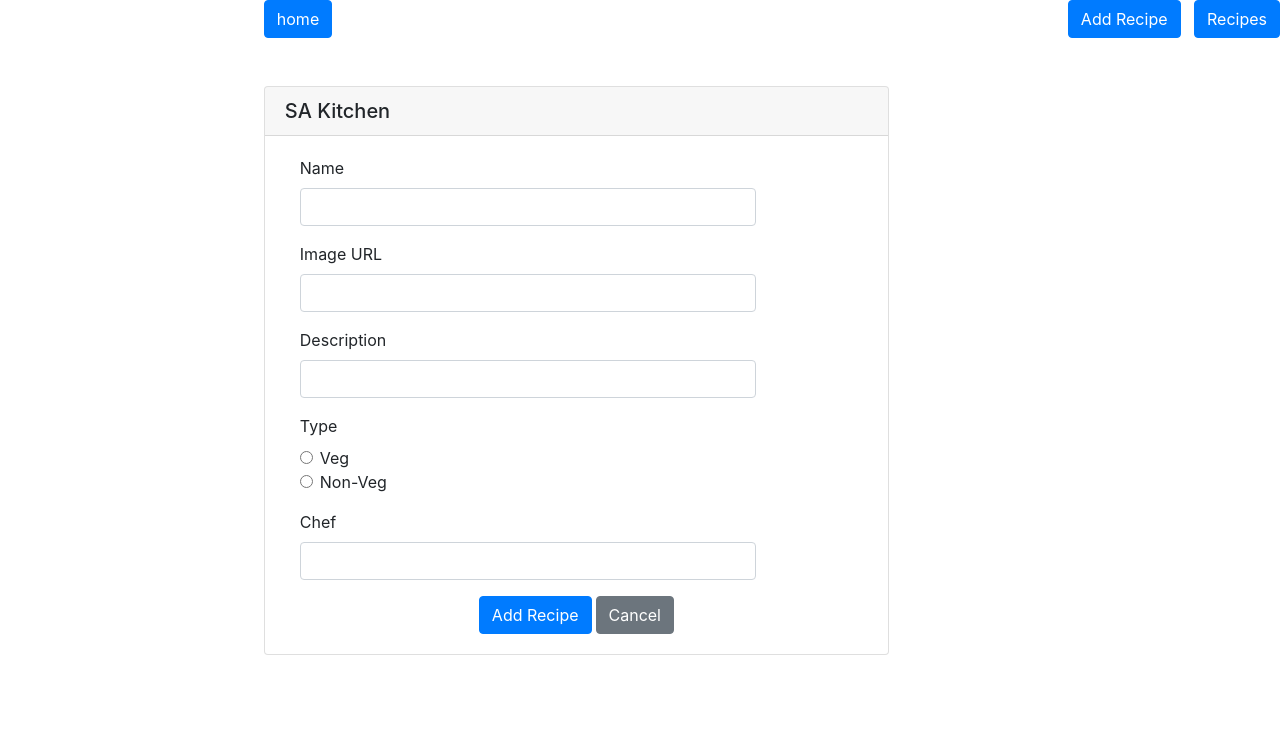
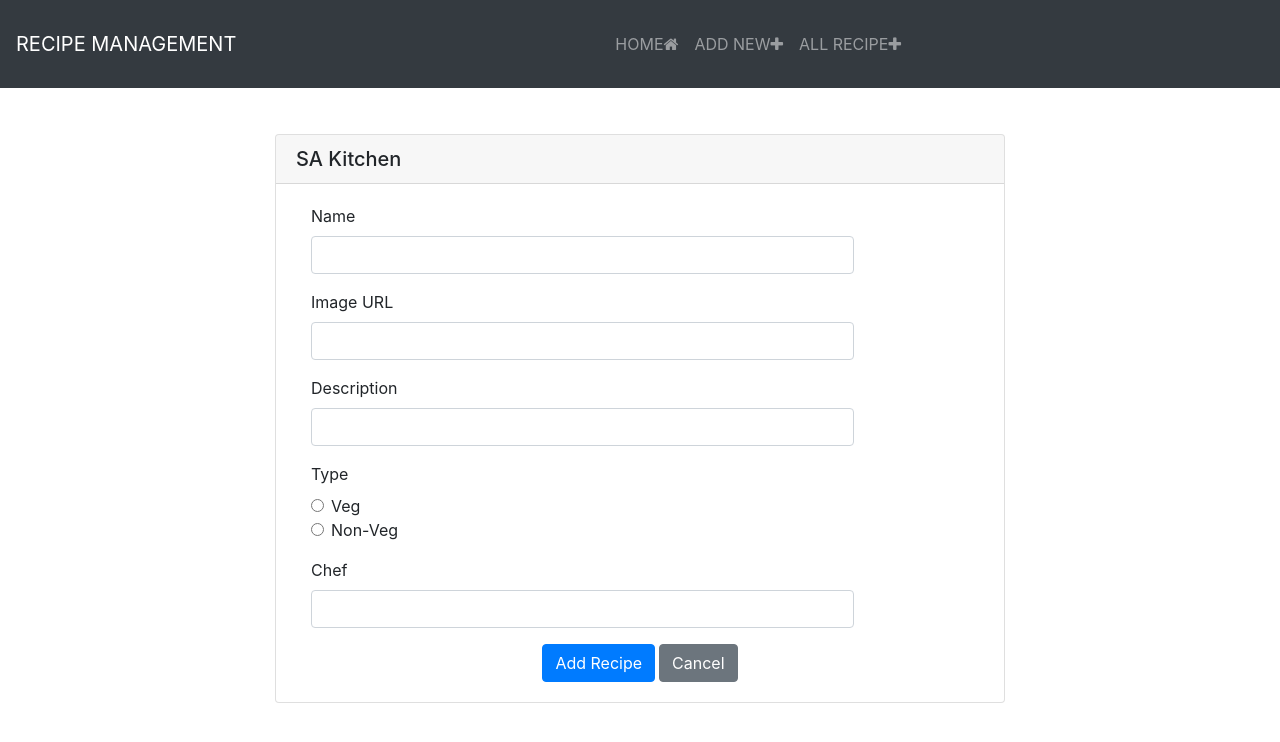
Before and after one commit to shivam-1998/angular-training, an Angular app: page /add-new in a window 1280 px wide. Shown: the top 742 px of the page. Built offline with nearby package versions, Linux system fonts and the light colour scheme.

Commit message:
[fix] fix some basic issue

```diff
--- a/src/app/app.component.html
+++ b/src/app/app.component.html
@@ -4,31 +4,18 @@
   <meta charset="UTF-8">
   <meta name="viewport" content="width=device-width, initial-scale=1.0">
   <meta http-equiv="X-UA-Compatible" content="ie=edge">
-  <link rel="stylesheet" href="https://stackpath.bootstrapcdn.com/bootstrap/4.3.1/css/bootstrap.min.css"
-    integrity="sha384-ggOyR0iXCbMQv3Xipma34MD+dH/1fQ784/j6cY/iJTQUOhcWr7x9JvoRxT2MZw1T" crossorigin="anonymous">
   <link href="https://maxcdn.bootstrapcdn.com/font-awesome/4.7.0/css/font-awesome.min.css" rel="stylesheet">
-  <link href="https://fonts.googleapis.com/icon?family=Material+Icons" rel="stylesheet">
-  <script src="https://code.jquery.com/jquery-3.3.1.slim.min.js"
-    integrity="sha384-q8i/X+965DzO0rT7abK41JStQIAqVgRVzpbzo5smXKp4YfRvH+8abtTE1Pi6jizo"
-    crossorigin="anonymous"></script>
-  <script src="https://cdnjs.cloudflare.com/ajax/libs/popper.js/1.14.7/umd/popper.min.js"
-    integrity="sha384-UO2eT0CpHqdSJQ6hJty5KVphtPhzWj9WO1clHTMGa3JDZwrnQq4sF86dIHNDz0W1"
-    crossorigin="anonymous"></script>
-  <script src="https://stackpath.bootstrapcdn.com/bootstrap/4.3.1/js/bootstrap.min.js"
-    integrity="sha384-JjSmVgyd0p3pXB1rRibZUAYoIIy6OrQ6VrjIEaFf/nJGzIxFDsf4x0xIM+B07jRM"
-    crossorigin="anonymous"></script>
-  <title>Document</title>
 </head>
 <body>
-  <!-- <nav class="navbar navbar-dark bg-dark navbar-expand-md py-4 fixed-top scrolled">
+  <nav class="navbar navbar-dark bg-dark navbar-expand-md py-4 fixed-top scrolled">
     <a class="navbar-brand" routerLink="/home">RECIPE MANAGEMENT</a>
     <button class="navbar-toggler" type="button" (click)="toggleNavbar()" data-toggle="collapse"
       data-target="#navbarTogglerDemo01" aria-controls="navbarTogglerDemo01" aria-expanded="false"
       aria-label="Toggle navigation">
       <span class="navbar-toggler-icon"></span>
     </button>
-    <div class="collapse navbar-collapse" id="navbarTogglerDemo01" [ngClass]="{ 'show': navbarOpen }">
-      <ul class="navbar-nav ml-auto">
+    <div class="collapse navbar-collapse justify-content-center" id="navbarTogglerDemo01" [ngClass]="{ 'show': navbarOpen }">
+      <ul class="navbar-nav">
         <li class="nav-item">
           <a class="nav-link" routerLink="">HOME<i class="fa fa-home"></i></a>
         </li>
@@ -40,11 +27,12 @@
         </li>
       </ul>
     </div>
-  </nav> -->
-  <div class="nav-bar">
+  </nav>
+
+  <!-- <div class="nav-bar">
     <button class="btn btn-primary" routerLink="/add-new">Add Recipe</button> &nbsp;
     <button class="btn btn-primary" routerLink="/recipes">Recipes</button>
-  </div>
+  </div> -->
 </body>
 </html>
 
--- a/src/app/new-recipe/new-recipe.component.html
+++ b/src/app/new-recipe/new-recipe.component.html
@@ -1,4 +1,4 @@
-<div class="container">
+<div class="container mt-5">
     <div class="row">
         <div class="col-sm-9 col-md-7 col-lg-8 mx-auto">
             <button class="btn btn-primary mr-1" (click)="onHomeClicked()">home</button>
--- a/src/app/recipe-list-cell-component/recipe-list-cell-component.component.html
+++ b/src/app/recipe-list-cell-component/recipe-list-cell-component.component.html
@@ -1,4 +1,4 @@
-<div class="container" style="margin-top: 50px; padding-top: 50px">
+<div class="container mt-5 pt-5">
     <!-- <div class="row"> -->
         <div class="card" appHighlight>
             <img src={{recipe.imageUrl}} alt="" class="card-img-top">
--- a/src/app/recipe-list-cell-component/recipe-list-cell-component.component.ts
+++ b/src/app/recipe-list-cell-component/recipe-list-cell-component.component.ts
@@ -15,6 +15,8 @@ export class RecipeListCellComponentComponent implements OnInit {
   constructor(private recipeSercvice: ReceipeManagerService) {
   }
   ngOnInit() {
+    console.log(this.recipe);
+
     this.recipes = this.recipeSercvice.recipes;
     if (this.recipes.length === 0 || this.recipes === null) {
       this.noRecord = true;
--- a/src/app/recipes/recipes.component.html
+++ b/src/app/recipes/recipes.component.html
@@ -1,6 +1,6 @@
-<div class="container mt-3">
-      <div class="row">
-        <div class="col-md-9 inline-block">
+<div class="container mt-5 pt-3 justify-content-center">
+      <div class="row mt-5 justify-content-center">
+        <div class="col-md-9 inline-block mt-5">
           <input type="text" placeholder="Search by recipe name..." class="form-control" [formControl]="search" (input)="onValueChange()">
           <div class="close-icon" *ngIf="search.value !== ''">
             <i class="fa fa-close" (click)="removeSearch()"></i>
```
